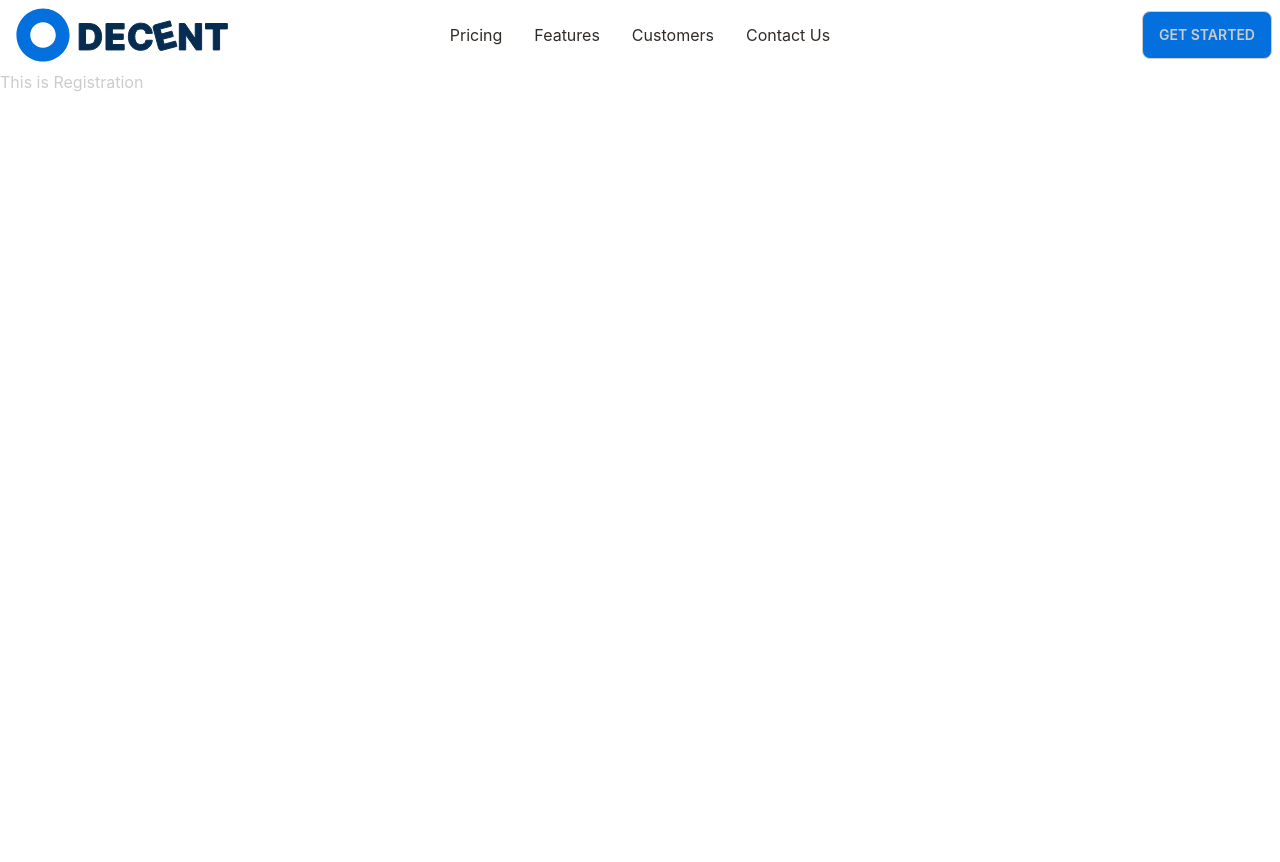
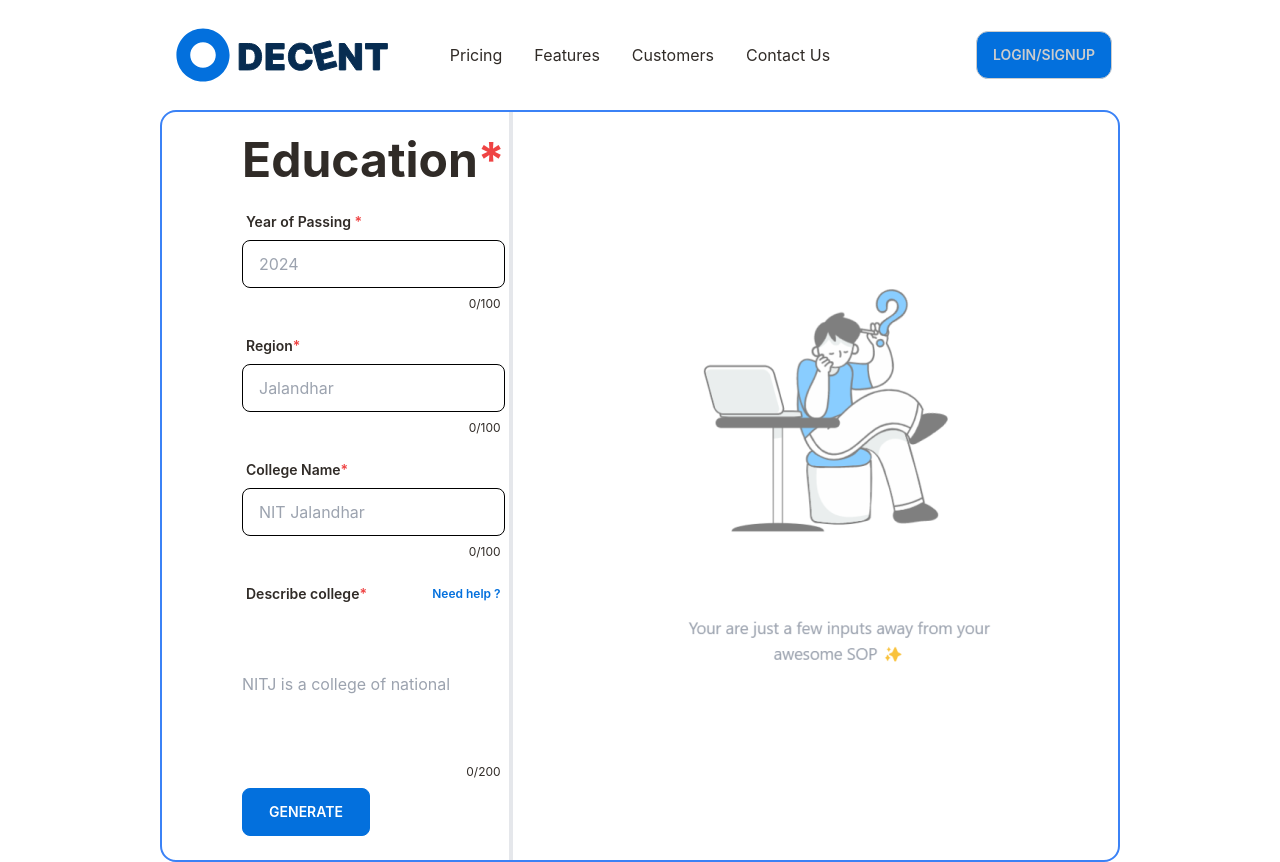
Before and after one commit to MoinulIslam7/Decent-learning, a React (Create React App) app: page / in a window 1280 px wide. Before the commit the page ends 800 px from the top, so only its background shows below. Built offline with nearby package versions, Linux system fonts and the light colour scheme.

Commit message:
registration added

```diff
--- a/src/Layout/Main.js
+++ b/src/Layout/Main.js
@@ -5,13 +5,11 @@ import Registration from '../Pages/Registration';
 
 const Main = () => {
     return (
-        <div className=''>
+        <div className='lg:mx-40 mt-5 font-manrope'>
             <Navbar></Navbar>
-                <div class="col-span-3">
-                    <Registration></Registration>
-                    <Outlet></Outlet>
-                </div>
-            </div>
+            <Registration></Registration>
+            <Outlet></Outlet>
+        </div>
     );
 };
 
--- a/src/Pages/Navbar.js
+++ b/src/Pages/Navbar.js
@@ -12,9 +12,9 @@ const Navbar = () => {
             <div className="navbar-start">
                 <div className="dropdown">
                     <label tabIndex={0} className="btn btn-ghost lg:hidden">
-                        <svg xmlns="http://www.w3.org/2000/svg" className="h-5 w-5" fill="none" viewBox="0 0 24 24" stroke="currentColor"><path strokeLinecap="round" strokeLinejoin="round" strokeWidth="2" d="M4 6h16M4 12h8m-8 6h16" /></svg>
+                        <svg xmlns="http://www.w3.org/2000/svg" className="h-5 w-5 text-secondary" fill="none" viewBox="0 0 24 24" stroke="currentColor"><path strokeLinecap="round" strokeLinejoin="round" strokeWidth="2" d="M4 6h16M4 12h8m-8 6h16" /></svg>
                     </label>
-                    <ul tabIndex={0} className="menu menu-compact dropdown-content mt-3 p-2 shadow bg-base-100 rounded-box w-52">
+                    <ul tabIndex={0} className="menu menu-compact dropdown-content mt-3 p-2 shadow bg-base-100 rounded-box w-52 text-secondary">
                         <li><Link>Pricing</Link></li>
                         <li><Link>Features</Link></li>
                         <li><Link>Customers</Link></li>
@@ -40,8 +40,8 @@ const Navbar = () => {
                     <li><Link>Contact Us</Link></li>
                 </ul>
             </div>
-            <div className="navbar-end">
-                <Link className="btn bg-primary">Get started</Link>
+            <div className="navbar-end w-36 md:w-1/2">
+                <Link className="btn bg-primary rounded-xl">LOGIN/SIGNUP</Link>
             </div>
         </div>
     );
--- a/src/Pages/Registration.js
+++ b/src/Pages/Registration.js
@@ -1,9 +1,59 @@
 import React from 'react';
+import ImgRegistration from "../Assets/Registration.PNG"
 
 const Registration = () => {
     return (
-        <div>
-            <h2>This is Registration</h2>
+
+        <div className='mt-5 border border-2 border-blue-500 rounded-2xl flex flex-col md:flex-row lg:divide-x-4'>
+            <div className="w-96 md:pl-20 p-1">
+                <h1 className='text-5xl font-bold text-secondary mt-5'>Education<span className='text-red-500'>*</span></h1>
+                <div className="form-control w-full  max-w-xs mt-5">
+                    <label className="label">
+                        <span className="label-text text-secondary font-semibold">Year of Passing <span className='text-red-500'>*</span></span>
+                    </label>
+                    <input type="text" placeholder="2024" className="input input-bordered text-secondary border-black w-full max-w-xs" />
+                    <label className="label">
+                        <span className="label-text-alt"></span>
+                        <span className="label-text-alt text-secondary">0/100</span>
+                    </label>
+                </div>
+                <div className="form-control w-full  max-w-xs mt-2">
+                    <label className="label">
+                        <span className="label-text text-secondary font-semibold">Region<span className='text-red-500'>*</span></span>
+                    </label>
+                    <input type="text" placeholder="Jalandhar" className="input input-bordered text-secondary border-black w-full max-w-xs" />
+                    <label className="label">
+                        <span className="label-text-alt"></span>
+                        <span className="label-text-alt text-secondary">0/100</span>
+                    </label>
+                </div>
+                <div className="form-control w-full  max-w-xs mt-2">
+                    <label className="label">
+                        <span className="label-text text-secondary font-semibold">College Name<span className='text-red-500'>*</span></span>
+                    </label>
+                    <input type="text" placeholder="NIT Jalandhar" className="input input-bordered text-secondary border-black w-full max-w-xs" />
+                    <label className="label">
+                        <span className="label-text-alt"></span>
+                        <span className="label-text-alt text-secondary">0/100</span>
+                    </label>
+                </div>
+                <div className="form-control w-full max-w-xs mt-2">
+                    <label className="label">
+                        <span className="label-text text-secondary font-semibold">Describe college<span className='text-red-500'>*</span></span>
+                        <span className="label-text-alt text-primary font-semibold">Need help ?</span>
+                    </label>
+                    <input type="text" placeholder="NITJ is a college of national
+                     importance and students can get admission into this college through the JEE mains entrance exam and then the JoSSA counselling ...." className="text-secondaryinput input-bordered h-36  border-black" />
+                    <label className="label">
+                        <span className="label-text-alt"></span>
+                        <span className="label-text-alt text-secondary">0/200</span>
+                    </label>
+                </div>
+                <button className='btn btn-primary w-32 mb-5 text-white'>Generate</button>
+            </div>
+            <div class="hero container max-w-screen-lg mx-auto pb-10 flex justify-center">
+    <img  src={ImgRegistration} alt="screenshot" />
+</div>
         </div>
     );
 };
--- a/tailwind.config.js
+++ b/tailwind.config.js
@@ -8,8 +8,12 @@ module.exports = {
         colors: {
           "primary": '#0370DD',
           "secondary": '#302B27',
+          "red": '#FF5630',
 
         },
+        fontFamily: {
+          'manrope': 'Manrope',
+        }
       },
     ],
   },
```
Also changed, not shown: src/Assets/Registration.PNG (added).
